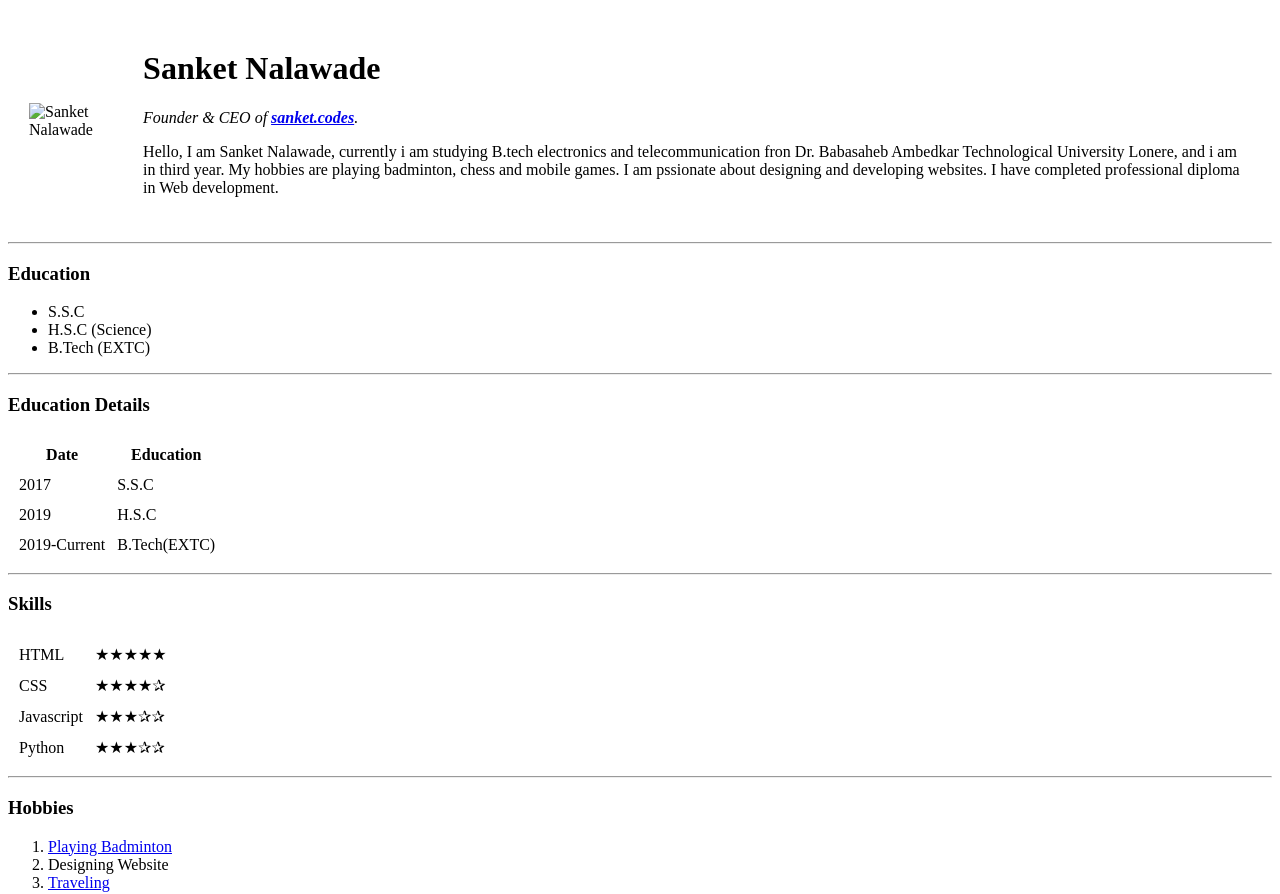
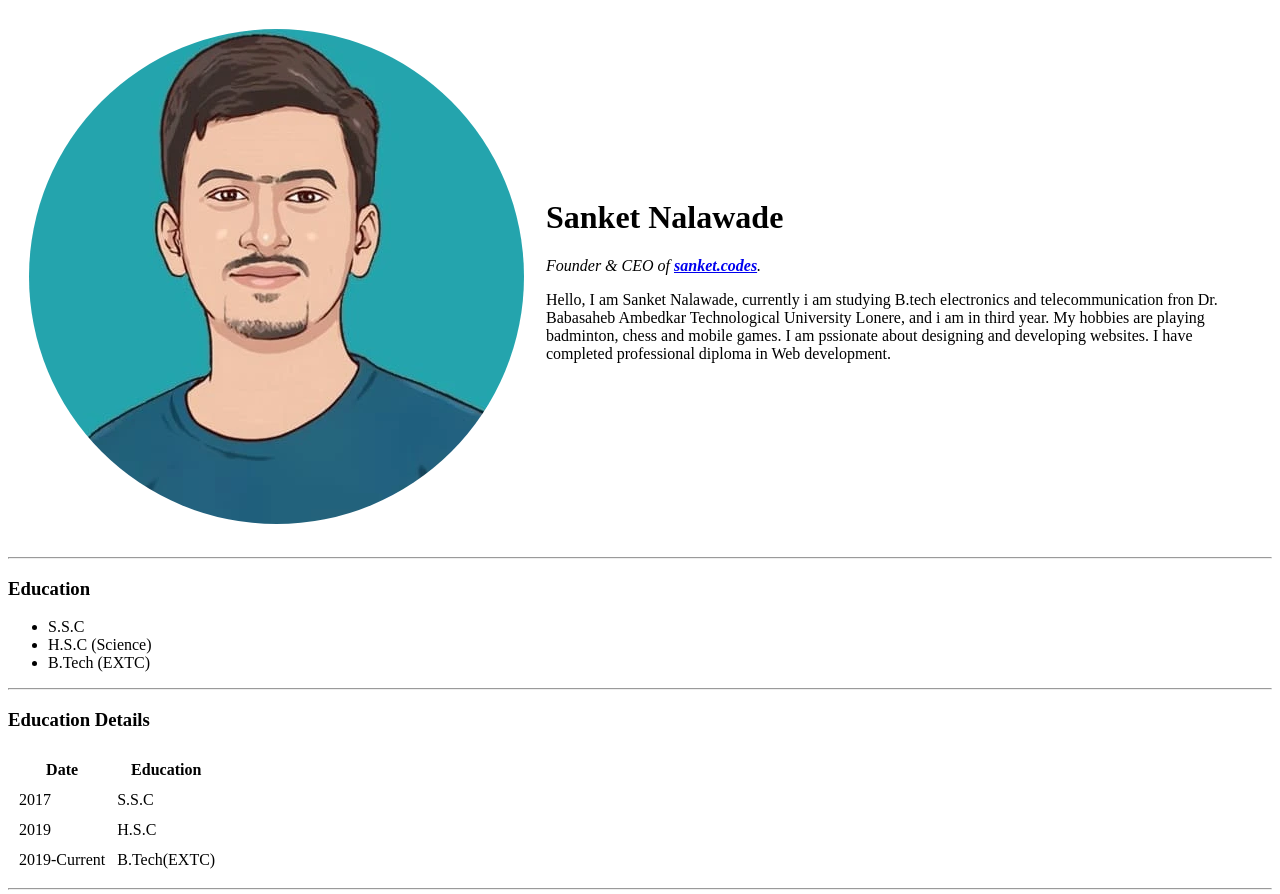
Before and after one commit to Sanket-Nalawade/cv, a plain HTML site: page index.html in a window 1280 px wide. Shown: the top 894 px of the page. Drawn offline with Linux system fonts and the light colour scheme.

Commit message:
Update index.html

```diff
--- a/index.html
+++ b/index.html
@@ -9,7 +9,7 @@
 <body>
     <table cellspacing="20">
     <tr>
-    <td><img src="images/about.webp" alt="Sanket Nalawade"></td>
+    <td><img src="images/sanket.png" alt="Sanket Nalawade"></td>
     <td><h1>Sanket Nalawade</h1>
     <p><em>Founder & CEO of <strong><a href="http://sanketcodes.fast-page.org">sanket.codes</a></strong>.</em></p>
     <p>Hello, I am Sanket Nalawade, currently i am studying B.tech electronics and telecommunication fron Dr. Babasaheb Ambedkar Technological University Lonere, and i am in third year. My hobbies are playing badminton, chess and mobile games. I am pssionate about designing and developing websites. I have completed professional diploma in Web development.</p>
```
